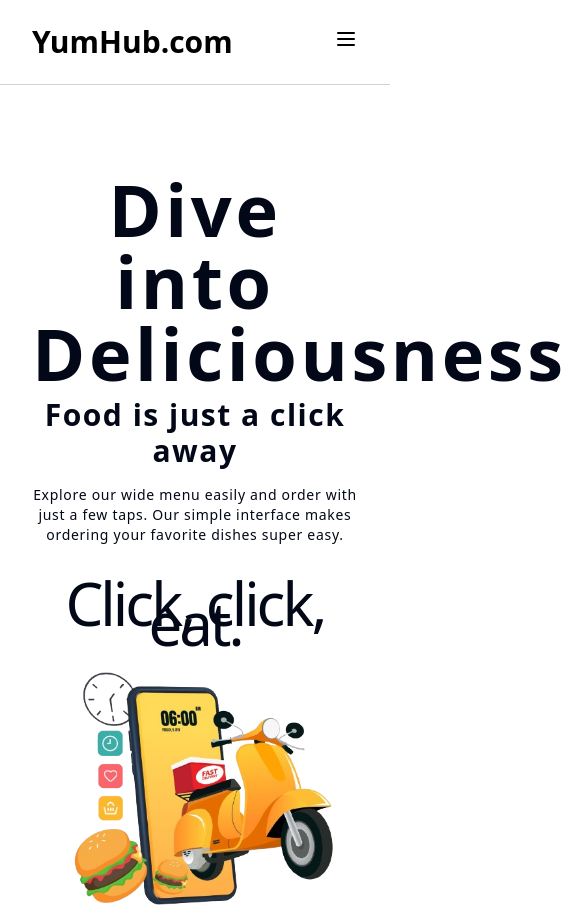
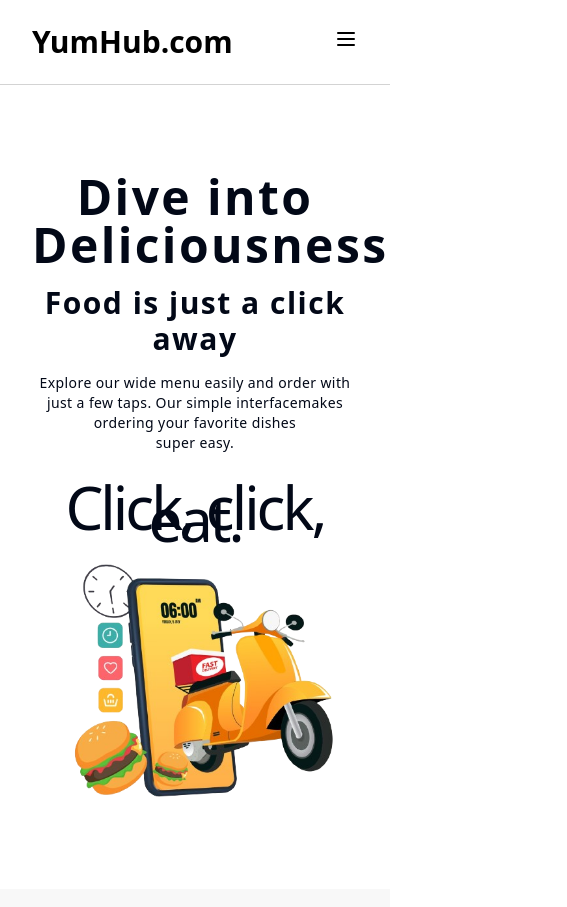
Before and after one commit to sahhhall/YumHub, a React (Vite) app in the folder frontend/: page / in a window 390 px wide. Shown: the top 907 px of the page, 567 px wide, since content can reach past the window. Built offline with nearby package versions, Linux system fonts and the light colour scheme; no server answers.

Commit message:
style: Improve responsiveness for mobile display

```diff
--- a/frontend/src/pages/HomePage.tsx
+++ b/frontend/src/pages/HomePage.tsx
@@ -1,28 +1,30 @@
-import AdHero from '../assets/hero1.png'
+import AdHero from "../assets/hero1.png";
 const HomePage = () => {
-    return(
+  return (
     <div className="flex flex-col">
       <div className="bg-white text-center flex-col flex lg:flex-row  tracking-wide">
-                <div className='lg:w-[50%]  flex flex-col'>
-                <h1 className="text-7xl tracking-wider font-bold mt-12  ">
+        <div className="lg:w-[50%]  flex flex-col">
+          <h1 className="md:text-7xl text-5xl  md:w-full tracking-wider font-bold mt-12">
             Dive into Deliciousness
           </h1>
-                <span className="text-3xl font-bold mt-2 tracking-wider">
+
+          <span className="md:text-3xl text-3xl  font-bold mt-4 tracking-wider">
             Food is just a click away
           </span>
 
-                <h1 className='text-sm font-normal pt-4  tracking-wider'>
-                Explore our wide menu easily and order with just a few taps. Our simple interface makes ordering your favorite dishes super easy.
+          <h1 className="text-sm font-normal pt-4  md:tracking-widest">
+            Explore our wide menu easily and order with just a few taps. Our
+            simple  interfacemakes <br />ordering  your  favorite  dishes <br /> super easy.
           </h1>
-                <h1 className=' tracking-tighter font-thin leading-5  text-6xl mt-12 animate-out '>
+          <h1 className=" tracking-tighter font-thin leading-3  text-6xl mt-12 animate-out ">
             Click, click, eat.
           </h1>
         </div>
 
-                <img src={AdHero} alt="hero" className=' object-cover lg:ms-24 ' />
+        <img src={AdHero} alt="hero" className=" object-cover lg:ms-24 " />
       </div>
     </div>
-    )
-}
+  );
+};
 
 export default HomePage;
```
Lines whose indentation alone changed are shown as unchanged.
